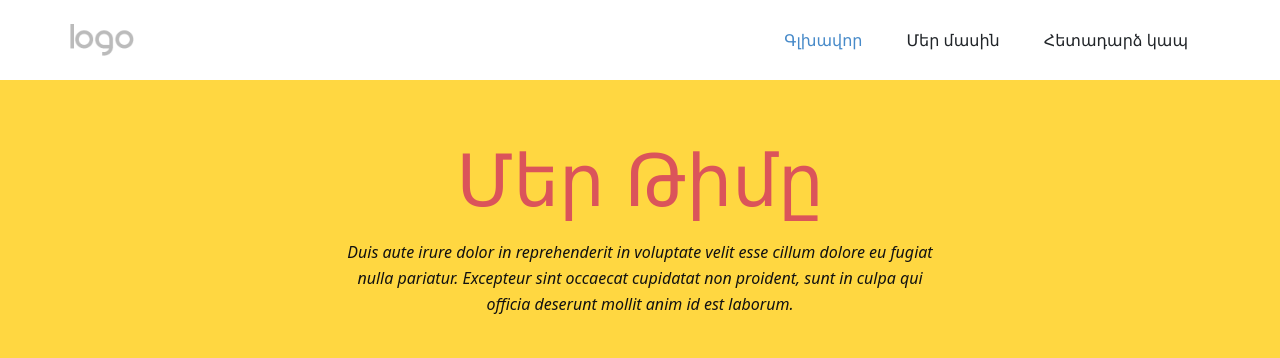
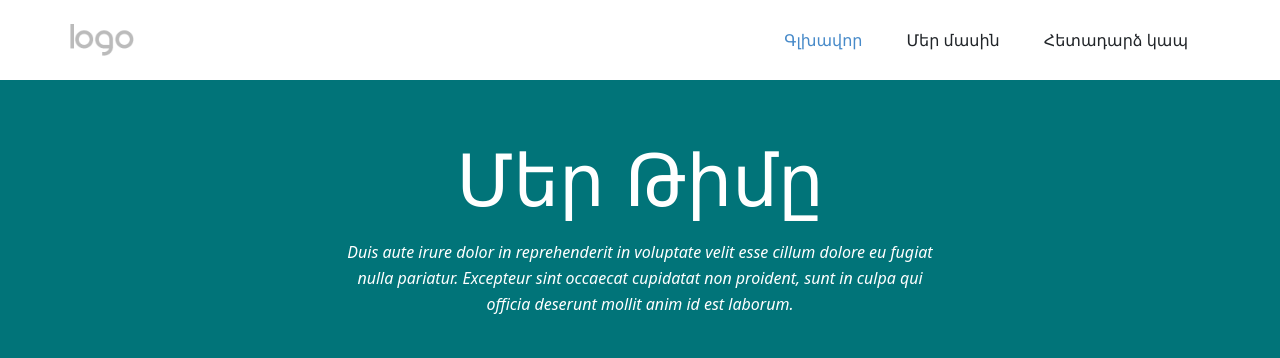
Before and after one commit to Snikers97/creativepsy, a PHP site: page /aboutUs.php in a window 1280 px wide. Shown: the top 358 px of the page. Run offline with PHP 8.4, Linux system fonts and the light colour scheme.

Commit message:
we changed color of boxes.

```diff
--- a/index.php
+++ b/index.php
@@ -9,6 +9,7 @@
     <title>Գլխավոր</title>
     <link rel="stylesheet" href="style/nicepage.css" media="screen">
     <link rel="stylesheet" href="style/main.css" media="screen">
+    <link rel="stylesheet" href="style/mystyle.css" media="screen">
     <link id="u-theme-google-font" rel="stylesheet" href="https://fonts.googleapis.com/css?family=Roboto:100,100i,300,300i,400,400i,500,500i,700,700i,900,900i|Open+Sans:300,300i,400,400i,600,600i,700,700i,800,800i">
     <link id="u-page-google-font" rel="stylesheet" href="https://fonts.googleapis.com/css?family=Roboto:100,100i,300,300i,400,400i,500,500i,700,700i,900,900i|Open+Sans:300,300i,400,400i,600,600i,700,700i,800,800i">
 
--- a/parts/contactUs.php
+++ b/parts/contactUs.php
@@ -1,4 +1,4 @@
-<section class="u-align-center u-black u-clearfix u-section-8" id="carousel_a7df">
+<section class="u-align-center u-black u-clearfix u-section-8 blocksColor" id="carousel_a7df">
       <div class="u-clearfix u-sheet u-sheet-1">
         <h1 class="u-text u-text-grey-75 u-text-1">contact</h1>
         <h2 class="u-text u-text-palette-3-base u-text-2">Հետադարձ կապ</h2>
--- a/parts/customFooter.php
+++ b/parts/customFooter.php
@@ -1,9 +1,9 @@
-<footer class="container-fluid footer customBgfooter">
+<footer class="container-fluid footer blocksColor-2">
     <div class="container p-4 text-center">
-        <p class="text-white text-uppercase">Ստեղծագործ հոգեբանություն ՍՊԸ</p>
-        <p class="text-white">Բոլոր իրավունքները պաշտպանված են 2021</p>
-        <p class="text-white">
-          <a href="https://nicepage.com/" target="_blank">
+        <p class="text-black text-uppercase">Ստեղծագործ հոգեբանություն ՍՊԸ</p>
+        <p class="text-black textColor">Բոլոր իրավունքները պաշտպանված են 2021</p>
+        <p class="text-black">
+          <a href="https://nicepage.com/" target="_blank" class="linkCustomclolor">
             <span>by Snikers97</span>
           </a>
         </p>
--- a/parts/footer.php
+++ b/parts/footer.php
@@ -1,6 +1,6 @@
-<footer class="u-align-center u-clearfix u-footer u-grey-80 u-footer" id="sec-1572"><div class="u-clearfix u-sheet u-sheet-1">
-        <p class="u-small-text u-text u-text-variant u-text-1">Ստեղծագործ հոգեբանություն ՍՊԸ</p>
-        <p class="u-small-text u-text u-text-variant u-text-3">Բոլոր իրավունքները պաշտպանված են 2021</p>
+<footer class="u-align-center u-clearfix u-footer u-grey-80 u-footer blocksColor-2" id="sec-1572"><div class="u-clearfix u-sheet u-sheet-1">
+        <p class="u-small-text u-text u-text-variant u-text-1 textColor">Ստեղծագործ հոգեբանություն ՍՊԸ</p>
+        <p class="u-small-text u-text u-text-variant u-text-3 textColor">Բոլոր իրավունքները պաշտպանված են 2021</p>
         <p class="u-small-text u-text u-text-variant u-text-2">
           <a href="https://nicepage.com/" target="_blank">
             <span>by Snikers97</span>
--- a/parts/ourTeam.php
+++ b/parts/ourTeam.php
@@ -1,4 +1,4 @@
-<section class="container-fluid customBgcolor">
+<section class="container-fluid blocksColor">
     <div class="container" style="display: flex; flex-direction: column; max-width: 1164px;">
                 <h1 class="customTitle customToppaddingH1">Մեր Թիմը</h1>
                 <p class="customDesc customToppaddingH2">Duis aute irure dolor in reprehenderit in voluptate velit esse cillum dolore eu fugiat nulla pariatur. Excepteur sint occaecat cupidatat non proident, sunt in culpa qui officia deserunt mollit anim id est laborum.</p>
@@ -196,7 +196,7 @@
                                 </div>
                             </div>
 
-                </div>
+                </div> -->
             </div>
     </div>
 </section>
--- a/parts/projectsBlock.php
+++ b/parts/projectsBlock.php
@@ -1,4 +1,4 @@
-<section class="u-align-center u-clearfix u-section-2" id="carousel_68e0">
+<section class="u-align-center u-clearfix u-section-2 blocksColor" id="carousel_68e0">
       <div class="u-clearfix u-sheet u-valign-middle-lg u-valign-middle-md u-valign-middle-sm u-valign-middle-xl u-sheet-1">
         <h2 class="u-text u-text-1">Մեր նախագծերը<br>
         </h2>
--- a/style/mystyle.css
+++ b/style/mystyle.css
@@ -1,5 +1,17 @@
+.blocksColor{
+    background-color: #017479;
+}
+.blocksColor-2{
+    background-color: white;
+}
 .customMenucolorBlue{
     color: #478ac9 !important;
+}
+.textColor{
+    color: black;
+}
+.linkCustomclolor{
+    color: #adcce9;
 }
 .navLogo{
     vertical-align: 0px;
@@ -77,16 +89,11 @@
     font-style: italic;
     margin: 23px;
 }
-.customBgcolor{
-    background-color: #FFD741;
-}
-.customBgfooter{
-    background-color: #333333;
-}
+
 .customTitle{
     font-size: 4.5rem;
     font-weight: 400;
-    color: #db545a !important;
+    color: #FFFFFF !important;
     font-family: Oswald, sans-serif !important;
     margin: 58px auto 0;
 }
@@ -95,7 +102,7 @@
     max-width: 600px;
     margin: 16px auto 0;
     text-align: center;
-    color: #111111;
+    color: #FFFFFF;
     line-height: 1.6;
     font-size: 1rem;
 }
```
Also changed, not shown: style/main.css (+7 -3 lines).
